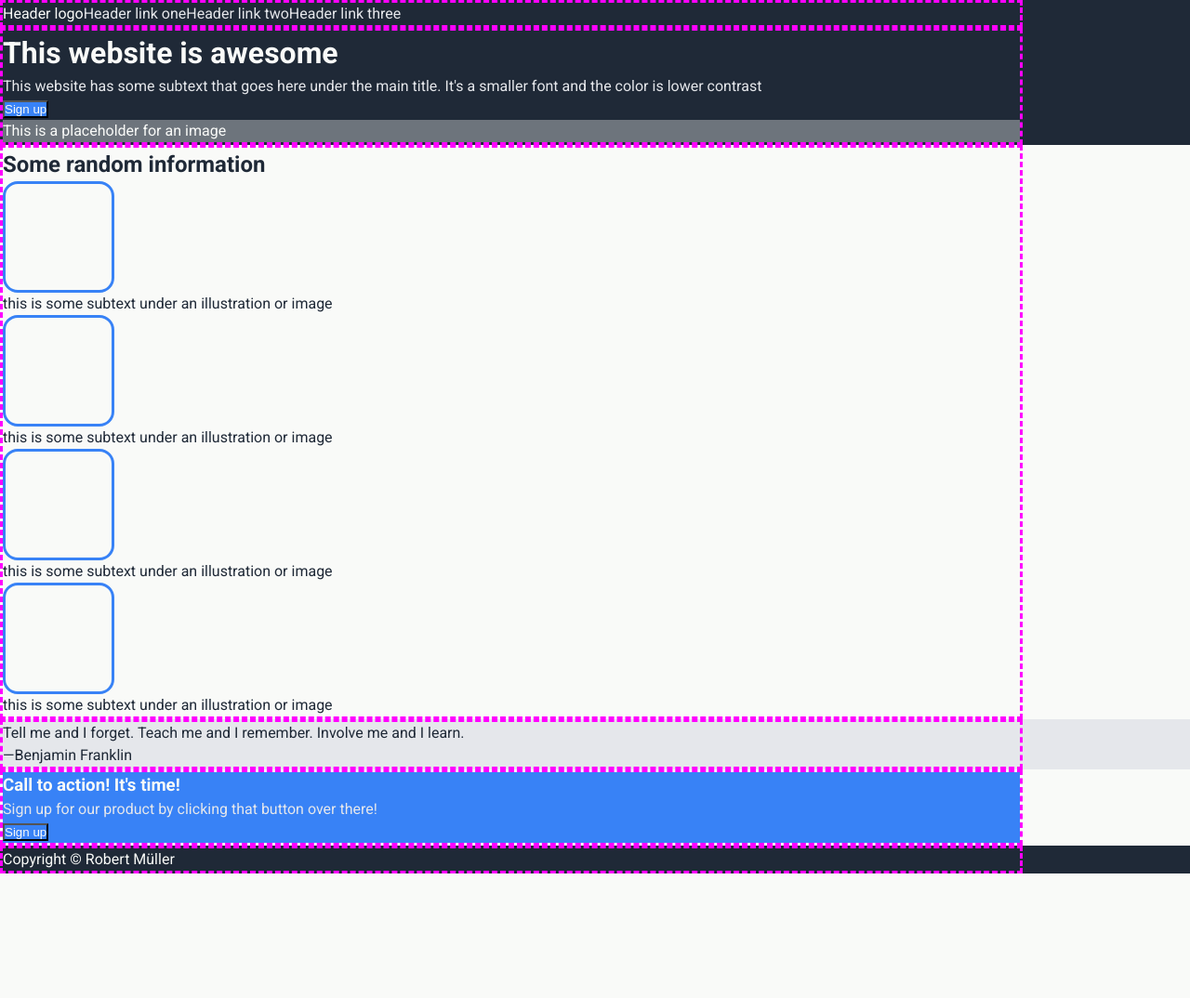
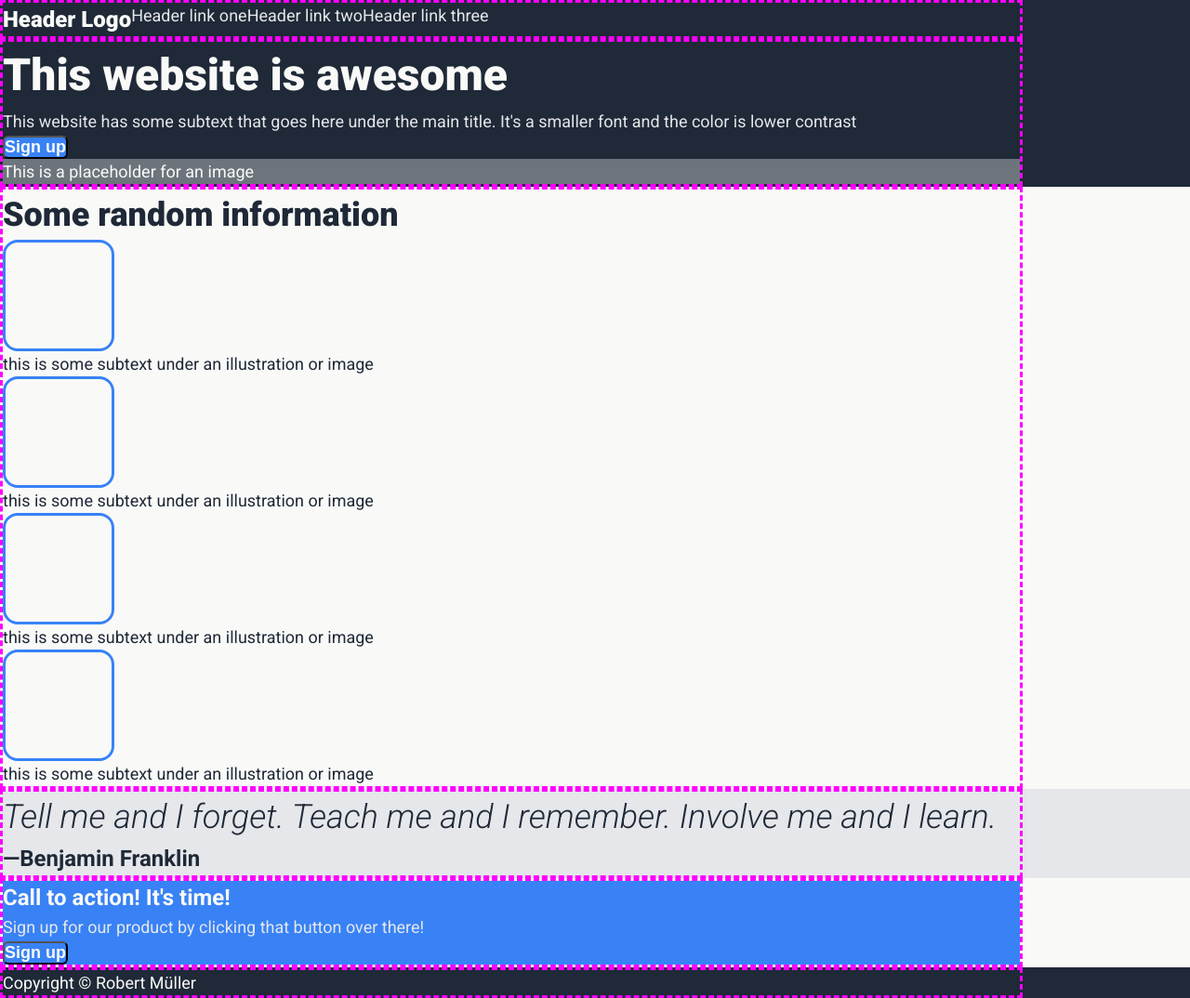
Before and after one commit to absolzen/odin-landing-page, a plain HTML site: page index.html in a window 1280 px wide. Shown: the whole page at 93% size. Before the commit the page ends 940 px from the top, so only its background shows below. Drawn offline with Linux system fonts and the light colour scheme.

Commit message:
Set fonts

```diff
--- a/index.html
+++ b/index.html
@@ -12,7 +12,7 @@
   <header class="header">
     <div class="wrapper">
       <div class="logo">
-        Header logo
+        Header Logo
       </div>
       <nav class="navbar">
         <ul>
@@ -28,7 +28,7 @@
     <div class="hero">
       <div class="wrapper">
         <div class="container">
-          <h1>This website is awesome</h1>
+          <h1 class="main-text">This website is awesome</h1>
           <p class="subtext">This website has some subtext that goes here under the main title. It's a smaller font and the color is lower contrast</p>
           <button>Sign up</button>
         </div>
@@ -40,7 +40,7 @@
 
     <div class="grid-container">
       <div class="wrapper">
-        <h2>Some random information</h2>
+        <h2 class="information">Some random information</h2>
         <div class="grid">
           <div class="item">
             <div class="image-placeholder"></div>
@@ -65,7 +65,7 @@
     <div class="quote">
       <div class="wrapper">
         <blockquote>
-          <p>Tell me and I forget. Teach me and I remember. Involve me and I learn.</p>
+          <p class="quote-text">Tell me and I forget. Teach me and I remember. Involve me and I learn.</p>
           <footer class="thor">—Benjamin Franklin</footer>
         </blockquote>
       </div>
@@ -75,7 +75,7 @@
       <div class="wrapper">
         <div class="frame">
           <div class="container">
-            <h3>Call to action! It's time!</h3>
+            <h3 class="call-heading">Call to action! It's time!</h3>
             <p class="subtext">Sign up for our product by clicking that button over there!</p>
           </div>
           <button>Sign up</button>
--- a/styles.css
+++ b/styles.css
@@ -1,4 +1,4 @@
-@import url('https://fonts.googleapis.com/css2?family=Roboto:ital,wght@0,400;0,700;0,900;1,300&display=swap');
+@import url('https://fonts.googleapis.com/css2?family=Roboto:ital,wght@0,300;0,400;0,700;0,900;1,300&display=swap');
 
 *,
 *::after,
@@ -10,7 +10,7 @@
 
 body {
   font-family: 'Roboto', sans-serif;
-  font-size: 16px;
+  font-size: 18px;
   line-height: 1.5;
   color: #1F2937;
   background: #F9FAF8;
@@ -19,6 +19,7 @@ body {
 a {
   text-decoration: none;
   color: #E5E7EB;
+  font-size: 18px;
 }
 
 /* ----------- */
@@ -42,13 +43,23 @@ ul {
   display: flex;
 }
 
+button {
+  font-size: 18px;
+  font-weight: 700;
+  background: #3882F6;
+  color: #F9FAF8;
+  border-radius: 6px;
+}
+
 /* ----------- */
 /* Header styles */
 /* ----------- */
 
-.subtext {
-  color: #E5E7EB;
+.logo {
+  font-size: 24px;
+  font-weight: 900;
 }
+
 
 .header .wrapper {
 
@@ -61,18 +72,27 @@ ul {
 /* Hero styles */
 /* ----------- */
 
+.main-text {
+  font-size: 48px;
+  font-weight: 900;
+}
+
 .hero .image {
   background: #6D747C;
 }
 
-.hero button {
-  background: #3882F6;
-  color: #F9FAF8;
+.subtext {
+  color: #E5E7EB;
 }
 
 /* ----------- */
 /* Grid styles */
 /* ----------- */
+
+.information {
+  font-size: 36px;
+  font-weight: 900;
+}
 
 .image-placeholder {
   border: 3px solid #3882F6;
@@ -90,7 +110,16 @@ ul {
   color: #1F2937;
 }
 
+.quote-text {
+  font-size: 36px;
+  font-weight: 300;
+  font-style: italic;
+}
 
+.thor {
+  font-size: 24px;
+  font-weight: 700;
+}
 
 /* ----------- */
 /* Call to action styles */
@@ -101,6 +130,11 @@ ul {
   color: #F9FAF8;
 }
 
+.call-heading {
+  font-size: 24px;
+  font-weight: 700;
+}
+
 .call button {
   background: #3882F6;
   color: #F9FAF8;
```
